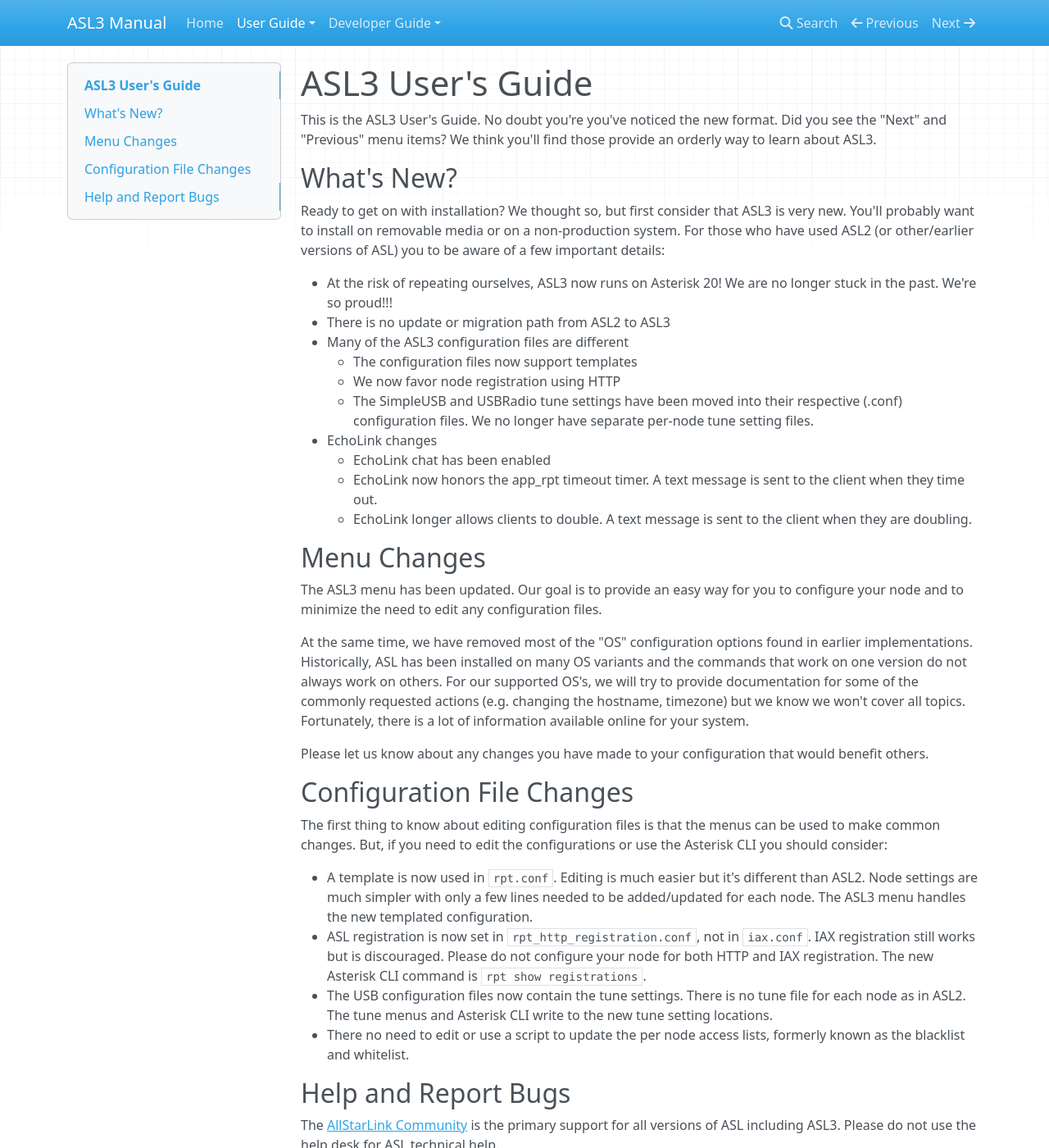
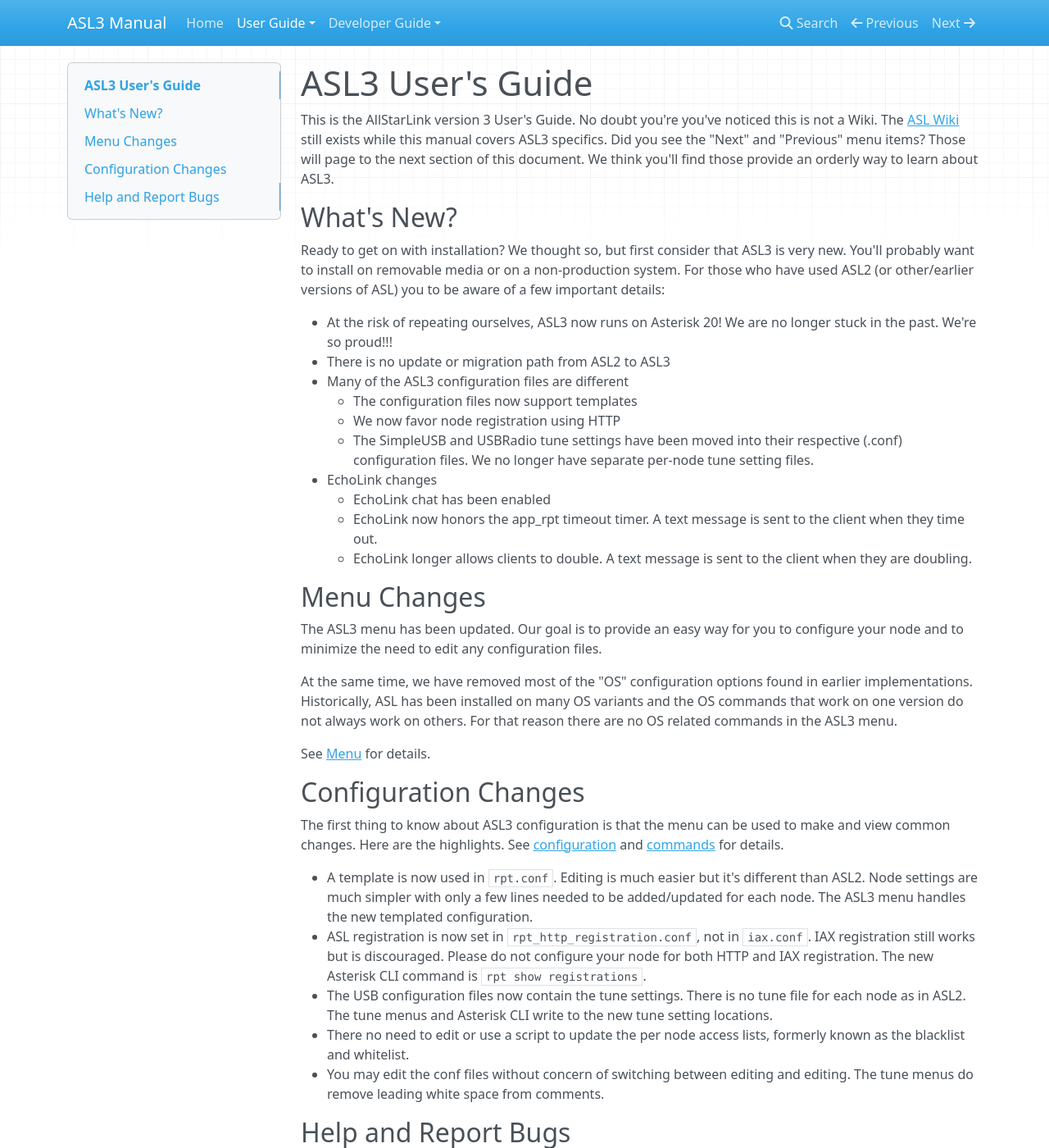
Before and after one commit to AllStarLink/ASL3-Manual, an MkDocs documentation site: the page built from docs/user-guide/index.md, in a window 1280 px wide and 1400 px high. Shown: the whole window at 82% size. Built offline with MkDocs 1.6.1, drawn with Linux system fonts in a browser that asks for light colours; nearby versions of some CDN libraries; some of the changed text lies outside the part shown.

Commit message:
Update user guide
Add links to details. Make note of edit/menu interaction. Clarify bug report and OS config support wording.

```diff
--- a/docs/user-guide/index.md
+++ b/docs/user-guide/index.md
@@ -1,6 +1,6 @@
 # ASL3 User's Guide
 
-This is the ASL3 User's Guide. No doubt you're you've noticed the new format. Did you see the "Next" and "Previous" menu items? We think you'll find those provide an orderly way to learn about ASL3.
+This is the AllStarLink version 3 User's Guide. No doubt you're you've noticed this is not a Wiki. The [ASL Wiki](https://wiki.allstarlink.org) still exists while this manual covers ASL3 specifics. Did you see the "Next" and "Previous" menu items? Those will page to the next section of this document. We think you'll find those provide an orderly way to learn about ASL3.
 
 ## What's New?
 
@@ -19,27 +19,24 @@
 
 ## Menu Changes
 
-The ASL3 menu has been updated.
-Our goal is to provide an easy way for you to configure your node and to minimize the need to edit any configuration files.
+The ASL3 menu has been updated. Our goal is to provide an easy way for you to configure your node and to minimize the need to edit any configuration files.
 
-At the same time, we have removed most of the "OS" configuration options found in earlier implementations.
-Historically, ASL has been installed on many OS variants and the commands that work on one version do not always work on others.
-For our supported OS's, we will try to provide documentation for some of the commonly requested actions (e.g. changing the hostname, timezone) but we know we won't cover all topics.
-Fortunately, there is a lot of information available online for your system.
+At the same time, we have removed most of the "OS" configuration options found in earlier implementations. Historically, ASL has been installed on many OS variants and the OS commands that work on one version do not always work on others. For that reason there are no OS related commands in the ASL3 menu.
 
-Please let us know about any changes you have made to your configuration that would benefit others.
+See [Menu](/user-guide/menu) for details.
 
-## Configuration File Changes
+## Configuration Changes
 
-The first thing to know about editing configuration files is that the menus can be used to make common changes.  But, if you need to edit the configurations or use the Asterisk CLI you should consider:
+The first thing to know about ASL3 configuration is that the menu can be used to make and view common changes. Here are the highlights. See [configuration](/user-guide/config/) and [commands](/user-guide/commands/) for details.
 
 - A template is now used in `rpt.conf`.  Editing is much easier but it's different than ASL2. Node settings are much simpler with only a few lines needed to be added/updated for each node. The ASL3 menu handles the new templated configuration.
 - ASL registration is now set in `rpt_http_registration.conf`, not in `iax.conf`. IAX registration still works but is discouraged. Please do not configure your node for both HTTP and IAX registration. The new Asterisk CLI command is `rpt show registrations`.
 - The USB configuration files now contain the tune settings. There is no tune file for each node as in ASL2. The tune menus and Asterisk CLI write to the new tune setting locations.
 - There no need to edit or use a script to update the per node access lists, formerly known as the blacklist and whitelist.
+- You may edit the conf files without concern of switching between editing and editing. The tune menus do remove leading white space from comments.
 
 ## Help and Report Bugs
 
 The [AllStarLink Community](https://community.allstarlink.org/) is the primary support for all versions of ASL including ASL3. Please do not use the help desk for ASL technical help.
 
-Report bugs to [AllStarLink GitHub](https://github.com/AllStarLink). There are numerous ASL3 repos. If you're not sure which repo to use, use Community.
+Report bugs to [AllStarLink GitHub](https://github.com/AllStarLink). There are numerous ASL3 repos. If you're not sure which repo for reporting bugs, feel free to use Community.
```
